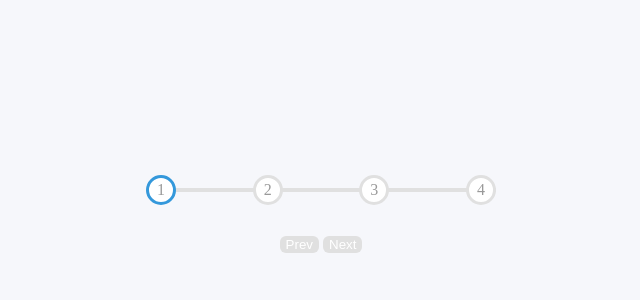
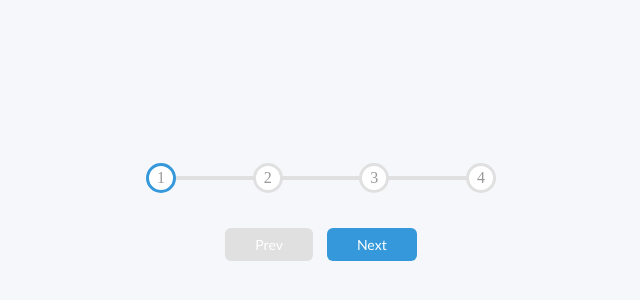
Before and after one commit to GuilhermeLVL/App-Ideas-Collection, a plain HTML site: page 09-Progress Steps/index.html in a window 1280 px wide. Shown: the part 186-486 px from the top of the page, without its empty margins (319-959 px from the left). Drawn offline with Linux system fonts and the light colour scheme.

Commit message:
css feito

```diff
--- a/09-Progress Steps/style.css
+++ b/09-Progress Steps/style.css
@@ -68,9 +68,24 @@ body{
     border-color: var(--line-border-fill);
 }
 .btn{
-    background-color: var(--line-border-empty);
+    background-color: var(--line-border-fill);
     color: #fff;
     border: 0;
     border-radius: 6px ;
     cursor: pointer;
+    font-family: 'Gill Sans', 'Gill Sans MT', Calibri, 'Trebuchet MS', sans-serif;
+    padding: 8px 30px;
+    margin: 5px;
+    font-size: 14px;
 }
+
+.btn:active{
+    transform: scale(0.98);
+}
+.btn:focus{
+    outline: 0;
+}
+.btn:disabled{
+    background-color: var(--line-border-empty);
+    cursor: not-allowed;
+}
```
